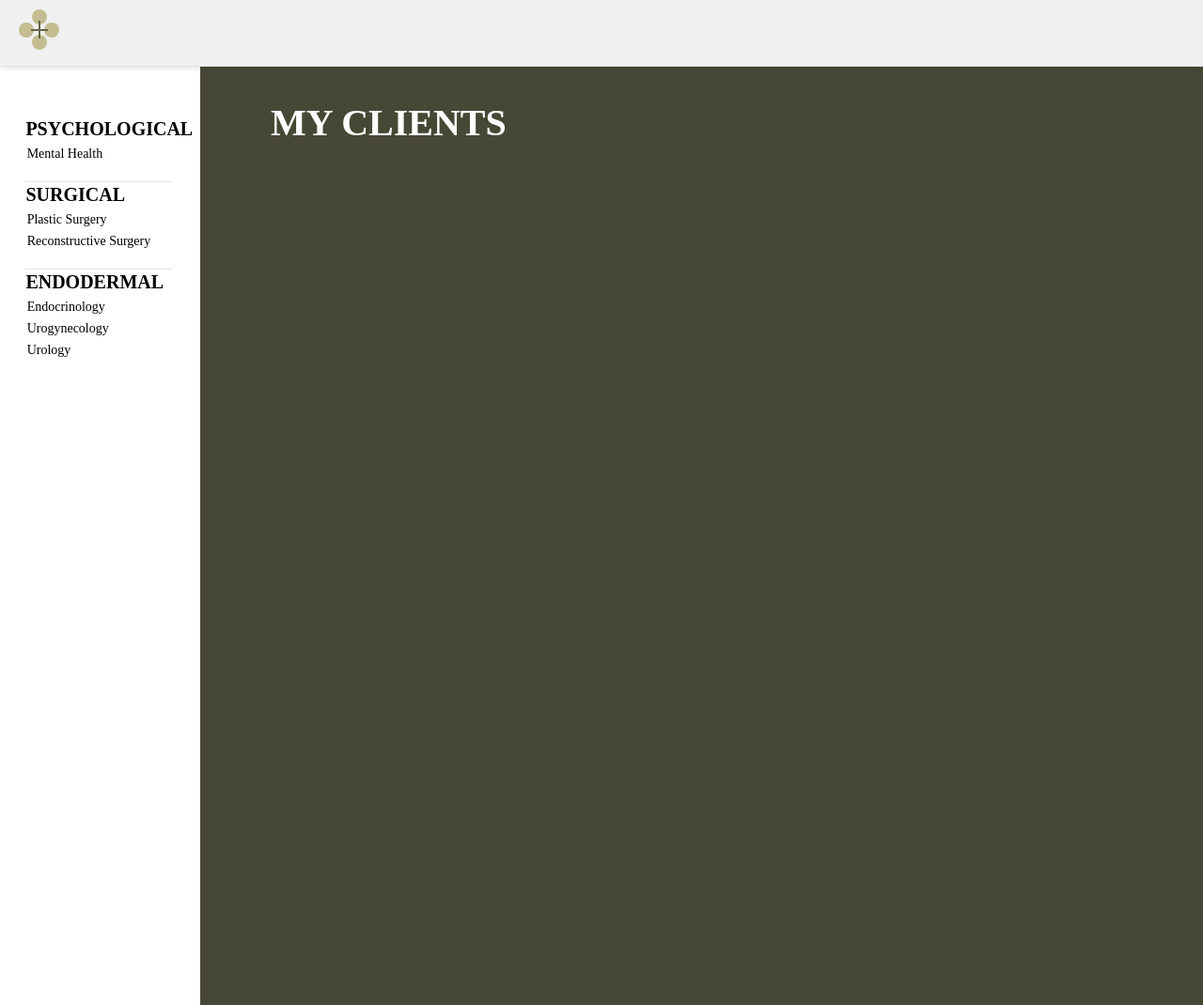
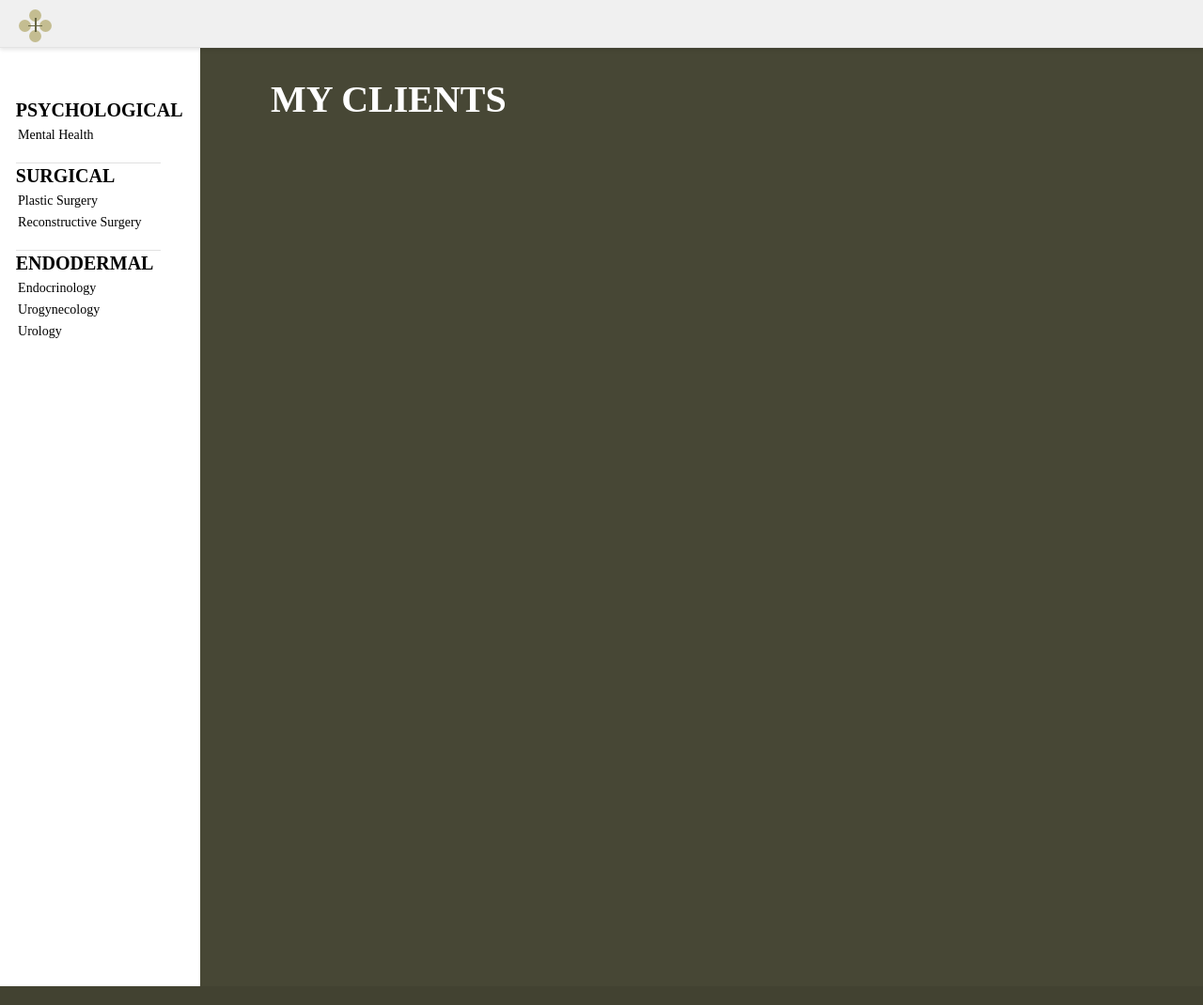
Before and after one commit to shenjunjie2003/Affirmative, a Flask app: page / in a window 1280 px wide. Shown: the whole page at 94% size. Run offline with Flask 3, Linux system fonts and the light colour scheme; the visitor is signed in with stand-in values (Sample User, id 1); data that the repository does not hold is empty.

Commit message:
changing

```diff
--- a/affirmative_app/__init__.py
+++ b/affirmative_app/__init__.py
@@ -9,11 +9,11 @@ app = Flask(__name__)
 # app.config['SQLALCHEMY_DATABASE_URI'] = 'mysql+pymysql://' + dbusername + ':' + dbpassword + '@localhost/' + dbname
 # app.config['SQLALCHEMY_TRACK_MODIFICATIONS'] = False
 app.config['UPLOAD_FOLDER'] = os.path.join(os.getcwd(), 'affirmative_app', 'static', 'uploads')
-app.config['SESSION_COOKIE_DOMAIN'] = 'affirmative-b9753633e8e0.herokuapp.com'
+#app.config['SESSION_COOKIE_DOMAIN'] = 'affirmative-b9753633e8e0.herokuapp.com'
 app.config['SESSION_COOKIE_PATH'] = '/'
 app.config['SESSION_COOKIE_NAME'] = 'session'
 app.config['SESSION_COOKIE_HTTPONLY'] = True
-app.config['SESSION_COOKIE_SECURE'] = True  # Use True for HTTPS
+#app.config['SESSION_COOKIE_SECURE'] = True  # Use True for HTTPS
 app.config['PERMANENT_SESSION_LIFETIME'] = timedelta(days=7)
 app.config['SESSION_COOKIE_SAMESITE'] = 'Lax'  # or 'None' if necessary
 # app.config['SECRET_KEY'] = os.urandom(24)
--- a/affirmative_app/static/index_style.css
+++ b/affirmative_app/static/index_style.css
@@ -4,7 +4,7 @@ body {
     padding: 0;
     display: flex;
     flex-direction: column;
-    padding-top: 70px;
+    padding-top: 50px;
 }
 
 .container {
@@ -15,7 +15,7 @@ header {
     display: flex;
     justify-content: space-between;
     align-items: center;
-    height: 70px;
+    height: 50px;
     position: fixed;
     top: 0;
     left: 0;
@@ -28,8 +28,8 @@ header {
 }
 
 .logo {
-    width: 50px;
-    height: 50px;
+    width: 20px;
+    height: 20px;
     background-color: #f0f0f0;
     border-radius: 50%;
     display: flex;
@@ -39,7 +39,7 @@ header {
 
 .searching {
     position: sticky;
-    top: 70px; /* Height of the header */
+    top: 50px; /* Height of the header */
     background-color: white;
     width: 20%;
     z-index: 1;
@@ -85,7 +85,7 @@ form {
     margin-bottom: 3px; /* Added margin bottom to separate titles */
     margin-top: 18px;
     text-align: left;
-    margin-left: 9%;
+    margin-left: 3.5%;
     margin-right: 9%;
 
 }
@@ -109,7 +109,7 @@ form {
     border: none;
     background-color: white;
     text-align: left;
-    margin-left: 9%;
+    margin-left: 3.5%;
 }
 
 .patient-cards-container {
@@ -215,14 +215,13 @@ form {
 }*/
 
 
-
 .patient-cards-title {
     color: #ffffff; /* Match the heading color */
     font-size: 20px; /* Adjust the font size */
     margin-left: 7%; /* Remove default margin */
     align-items: left; /* Center vertically */
     font-family: Avenir;
-    margin-top: 1%;
+    margin-top: 5px;
 }
 
 .main-content{
--- a/affirmative_app/templates/index.html
+++ b/affirmative_app/templates/index.html
@@ -10,13 +10,13 @@
 
     <header>
         <div class="logo">
-            <div style="width: 100%; height: 100%; position: relative; background: #F0F0F0">
-                <div style="width: 16.38px; height: 16.38px; left: 13.56px; top: 0px; position: absolute; border-radius: 50%; background: #C4BD91"></div>
-                <div style="width: 16.38px; height: 16.38px; left: 13.56px; top: 27.12px; position: absolute; border-radius: 50%; background: #C4BD91"></div>
-                <div style="width: 16.38px; height: 16.38px; left: 27.12px; top: 13.55px; position: absolute; border-radius: 50%; background: #C4BD91"></div>
-                <div style="width: 16.38px; height: 16.38px; left: 0px; top: 13.55px; position: absolute; border-radius: 50%;background: #C4BD91"></div>
-                <div style="width: 18.92px; height: 2.21px; left: 12.58px; top: 20.72px; position: absolute; background: #666644"></div>
-                <div style="width: 18.92px; height: 2.10px; left: 20.99px; top: 31.29px; position: absolute; transform: rotate(-90deg); transform-origin: 0 0; background: #666644"></div>
+            <div style="width: 30px; height: 30px; position: relative; background: #F0F0F0">
+                <div style="width: 13px; height: 13px; left: 10.64px; top: 0px; position: absolute; border-radius: 50%; background: #C4BD91"></div>
+                <div style="width: 13px; height: 13px; left: 10.64px; top: 21.84px; position: absolute; border-radius: 50%; background: #C4BD91"></div>
+                <div style="width: 13px; height: 13px; left: 21.84px; top: 10.64px; position: absolute; border-radius: 50%; background: #C4BD91"></div>
+                <div style="width: 13px; height: 13px; left: 0px; top: 10.64px; position: absolute; border-radius: 50%;background: #C4BD91"></div>
+                <div style="width: 15.09px; height: 1.77px; left: 10.05px; top: 16.66px; position: absolute; background: #666644"></div>
+                <div style="width: 15.09px; height: 1.68px; left: 16.79px; top: 23.61px; position: absolute; transform: rotate(-90deg); transform-origin: 0 0; background: #666644"></div>
             </div>
         </div>
         <!--
@@ -60,11 +60,11 @@
     </div>
 <div class = "main-content">
     <div class="patient-cards-title">
-        <h1>MY CLIENTS</h1>
+        <h1 style = "height: 30px; margin-bottom: 35px">MY CLIENTS</h1>
     </div>
     <div class="patient-cards-container">
         {% for patient in patients %}
-        <div class="patient-card">
+        <div class="patient-card" onclick="showModal(this)">
             <div class = "patient-info">
                 <h2>{{ patient.name }}</h2>
                 <p>Pronoun: {{ patient.pronoun }}</p>
@@ -85,8 +85,29 @@
             </div>
         </div>
         {% endfor %}
+        <div id="modal" class="modal">
+            <div class="modal-content">
+                <!-- Content of the patient card will be displayed here -->
+            </div>
+        </div>
     </div>
 </div>
 </div>
 
+<script>
+    // JavaScript code
+    function showModal(card) {
+        var content = card.innerHTML;
+        var modal = document.getElementById("modal");
+        var modalContent = modal.getElementsByClassName("modal-content")[0];
+        modalContent.innerHTML = content + '<div class="close-button" onclick="closeModal()"><img src="/static/uploads/close.png" alt="Close"></div>';
+        modal.style.display = "block";
+    }
+
+    function closeModal() {
+        var modal = document.getElementById("modal");
+        modal.style.display = "none";
+    }
+</script>
+
 </body>
--- a/affirmative_app/templates/results.html
+++ b/affirmative_app/templates/results.html
@@ -116,7 +116,7 @@
                 <h2 id="details-provider-pronoun" class="provider-pronoun"></h2>
             </div>
             <div class="close-button" onclick="closeRightColumn()">
-                <img src="/static/uploads/np_x_1099163_000000 1.png" alt="Image">
+                <img src="/static/uploads/close.png" alt="Image">
             </div>
         </div>
         <div class="bio">
```
Also changed, not shown: other parts of affirmative_app/static/index_style.css (+56 -0 lines), affirmative_app/static/uploads/close.png (renamed from affirmative_app/static/uploads/np_x_1099163_000000 1.png).
